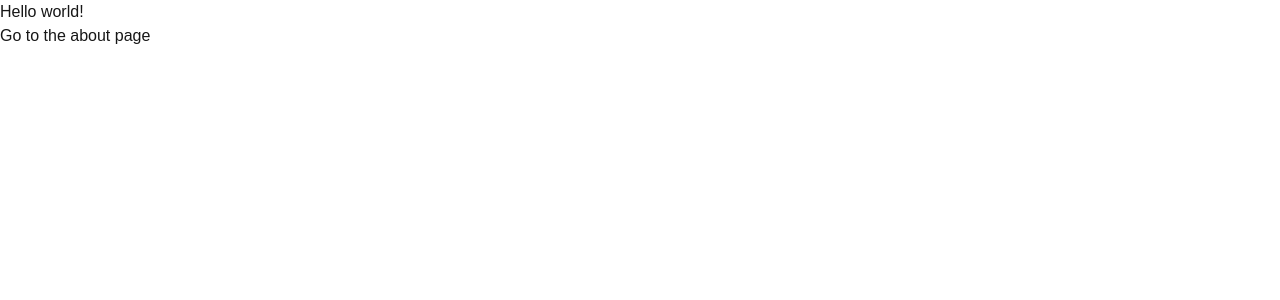
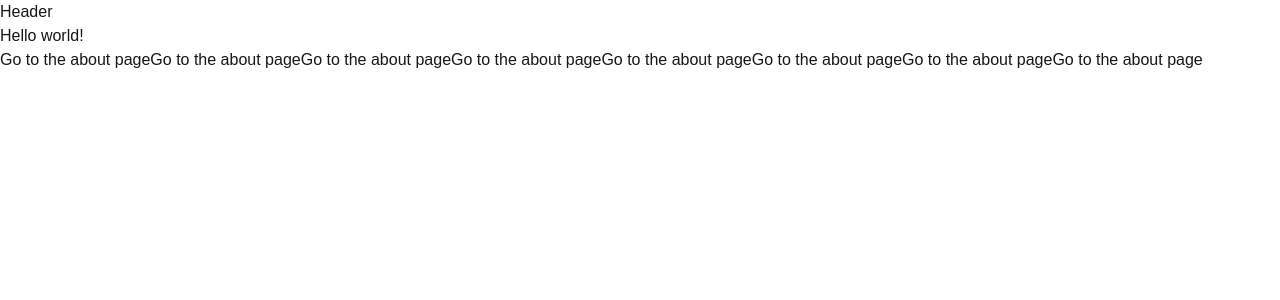
Before and after one commit to Obada7174/readhub, a Next.js app: page /en in a window 1280 px wide. Shown: the top 300 px of the page. Built offline with nearby package versions, Linux system fonts and the light colour scheme.

Commit message:
modified:   src/app/[locale]/layout.tsx 	modified:   src/app/[locale]/page.tsx

```diff
--- a/src/app/[locale]/layout.tsx
+++ b/src/app/[locale]/layout.tsx
@@ -18,7 +18,10 @@ export default async function LocaleLayout({
   return (
     <html lang={locale} suppressHydrationWarning>
       <body>
-        <NextIntlClientProvider>{children}</NextIntlClientProvider>
+        <NextIntlClientProvider>
+          Header
+          {children}
+          </NextIntlClientProvider>
       </body>
     </html>
   );
--- a/src/app/[locale]/page.tsx
+++ b/src/app/[locale]/page.tsx
@@ -5,7 +5,14 @@ export default function HomePage() {
   const t = useTranslations('HomePage');
   return (
     <div>
-      <h1 className='text-beige'>{t('title')}</h1>
+      <h1 className=''>{t('title')}</h1>
+      <Link href="/about">{t('about')}</Link>
+      <Link href="/about">{t('about')}</Link>
+      <Link href="/about">{t('about')}</Link>
+      <Link href="/about">{t('about')}</Link>
+      <Link href="/about">{t('about')}</Link>
+      <Link href="/about">{t('about')}</Link>
+      <Link href="/about">{t('about')}</Link>
       <Link href="/about">{t('about')}</Link>
     </div>
   );
```
